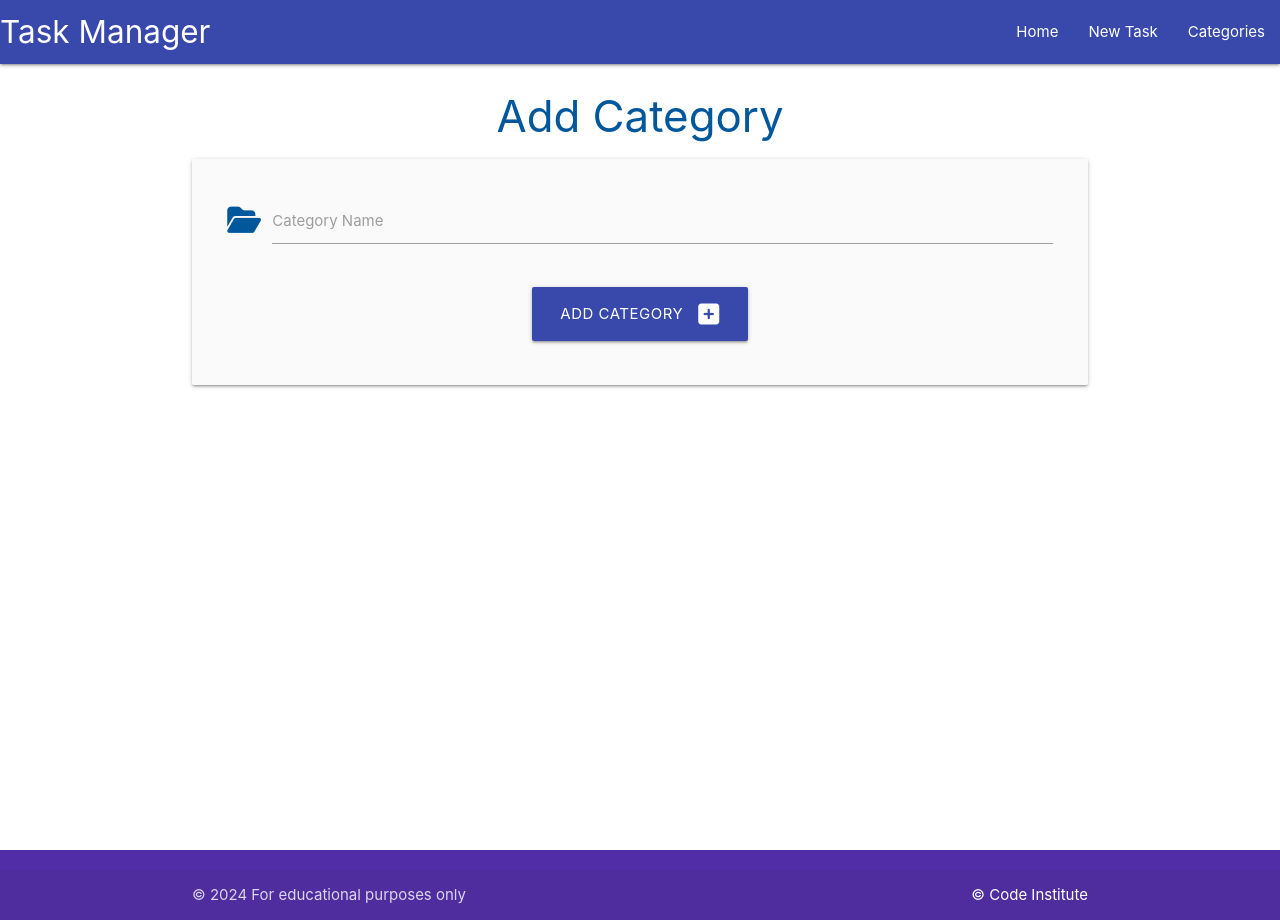
After one commit to RoBizMan/RDBMS_Exercise, a Flask app: page /add_category in a window 1280 px wide. The commit adds this page. Run offline with Flask 3, Linux system fonts and the light colour scheme; some libraries are stand-ins or nearby versions.

Commit message:
Add add_category function() and link to Add Category button

```diff
--- a/taskmanager/models.py
+++ b/taskmanager/models.py
@@ -3,7 +3,7 @@ from taskmanager import db
 class Category(db.Model):
     # schema for the Category model
     id = db.Column(db.Integer, primary_key=True)
-    category_name: db.Column(db.String(25), unique=True, nullable=False)
+    category_name = db.Column(db.String(25), unique=True, nullable=False)
     tasks = db.relationship("Task", backref="category", cascade="all, delete", lazy=True)
 
     def __repr__(self):
--- a/taskmanager/routes.py
+++ b/taskmanager/routes.py
@@ -1,7 +1,20 @@
-from flask import render_template
+from flask import render_template, request, redirect, url_for
 from taskmanager import app, db
 from taskmanager.models import Category, Task
 
 @app.route("/")
 def home():
     return render_template("tasks.html")
+
+@app.route("/categories")
+def categories():
+    return render_template("categories.html")
+
+@app.route("/add_category", methods=["GET", "POST"])
+def add_category():
+    if request.method == "POST":
+        category = Category(category_name=request.form.get("category_name"))
+        db.session.add(category)
+        db.session.commit()
+        return redirect(url_for("categories"))
+    return render_template("add_category.html")
--- /dev/null
+++ b/taskmanager/templates/add_category.html
@@ -0,0 +1,28 @@
+{% extends "base.html" %}
+{% block content %}
+
+<h3 class="light-blue-text text-darken-4 center-align">Add Category</h3>
+
+<div class="row card-panel grey lighten-5">
+    <form class="col s12" method="POST" action="{{ url_for('add_category') }}">
+        <!-- category_name -->
+        <div class="row">
+            <div class="input-field col s12">
+                <i class="fas fa-folder-open prefix light-blue-text text-darken-4"></i>
+                <input id="category_name" name="category_name" minlength="3" maxlength="25" type="text" class="validate"
+                    required>
+                <label for="category_name">Category Name</label>
+            </div>
+        </div>
+        <!-- submit button -->
+        <div class="row">
+            <div class="col s12 center-align">
+                <button type="submit" class="btn-large indigo darken-1">
+                    Add Category <i class="fas fa-plus-square right"></i>
+                </button>
+            </div>
+        </div>
+    </form>
+</div>
+
+{% endblock %}
--- a/taskmanager/templates/base.html
+++ b/taskmanager/templates/base.html
@@ -25,7 +25,7 @@
                 <ul class="right hide-on-med-and-down">
                     <li><a href="{{ url_for('home') }}">Home</a></li>
                     <li><a href="">New Task</a></li>
-                    <li><a href="">Categories</a></li>
+                    <li><a href="{{ url_for('categories') }}">Categories</a></li>
                 </ul>
             </div>
         </nav>
@@ -34,7 +34,7 @@
         <ul class="sidenav" id="mobile-demo">
             <li><a href="{{ url_for('home') }}">Home</a></li>
             <li><a href="">New Task</a></li>
-            <li><a href="">Categories</a></li>
+            <li><a href="{{ url_for('categories') }}">Categories</a></li>
         </ul>
     </header>
 
--- a/taskmanager/templates/tasks.html
+++ b/taskmanager/templates/tasks.html
@@ -1,6 +1,6 @@
 {% extends "base.html" %}
 {% block content %}
 
-<h3 class="light-blue-text text-darken-4 center-align"> Tasks</h3>
+<h3 class="light-blue-text text-darken-4 center-align">Tasks</h3>
 
 {% endblock %}
```
Also changed, not shown: taskmanager/templates/categories.html (added, +14 -0 lines).
